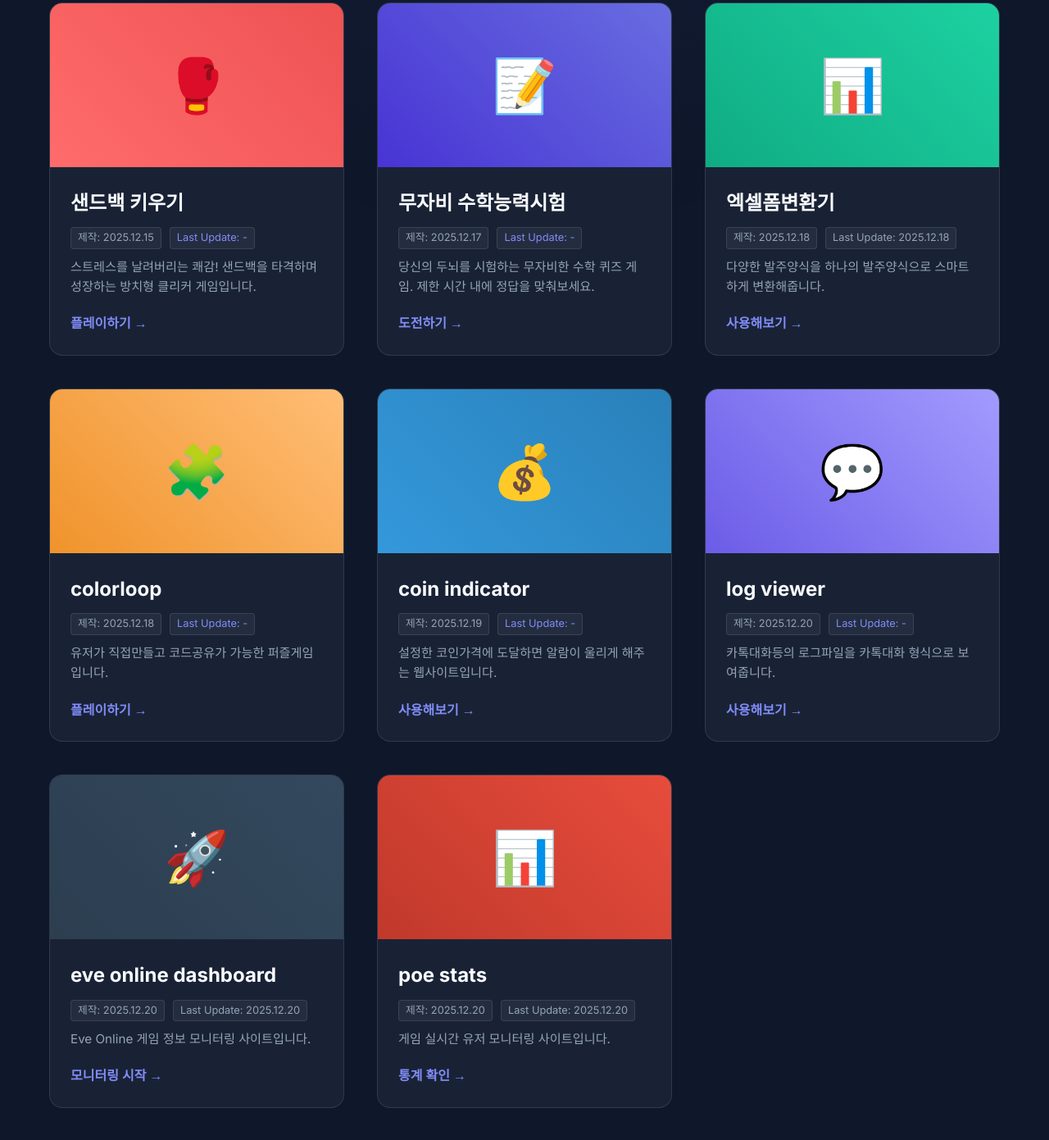
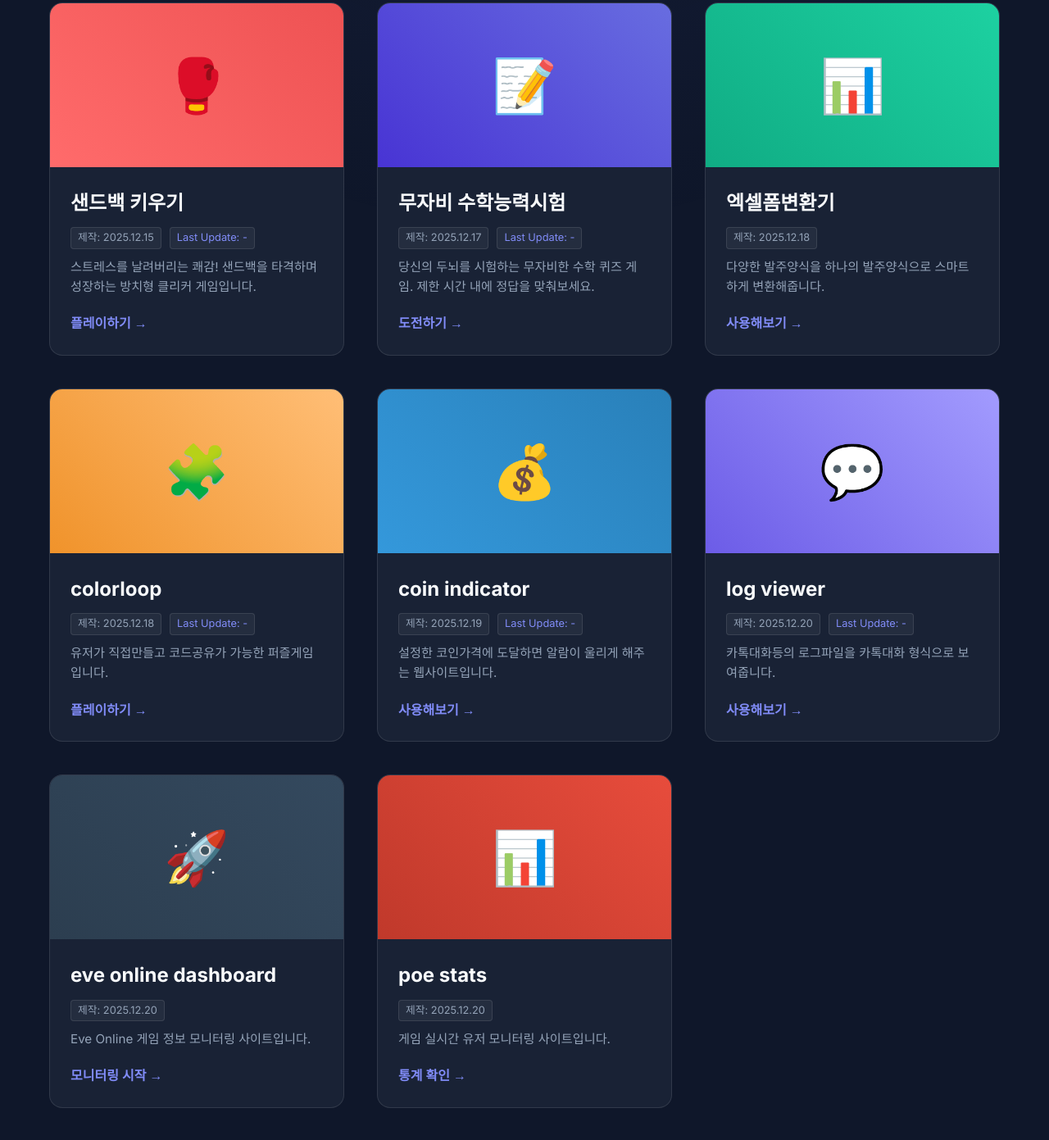
Before and after one commit to coreorders/portfolio, a plain HTML site: page index.html in a window 1280 px wide. Shown: the part 861-2252 px from the top of the page at 82% size. Drawn offline with Linux system fonts and the light colour scheme; no server answers.

Commit message:
Add files via upload

```diff
--- a/index.html
+++ b/index.html
@@ -102,7 +102,6 @@
                                 <h3 class="card-title">엑셀폼변환기</h3>
                                 <div class="project-meta">
                                     <span class="meta-date">제작: 2025.12.18</span>
-                                    <span class="meta-date">Last Update: 2025.12.18</span>
                                 </div>
                                 <p class="card-desc">다양한 발주양식을 하나의 발주양식으로 스마트하게 변환해줍니다.</p>
                                 <div class="card-links">
@@ -183,7 +182,6 @@
                                 <h3 class="card-title">eve online dashboard</h3>
                                 <div class="project-meta">
                                     <span class="meta-date">제작: 2025.12.20</span>
-                                    <span class="meta-date">Last Update: 2025.12.20</span>
                                 </div>
                                 <p class="card-desc">Eve Online 게임 정보 모니터링 사이트입니다.</p>
                                 <div class="card-links">
@@ -203,7 +201,6 @@
                                 <h3 class="card-title">poe stats</h3>
                                 <div class="project-meta">
                                     <span class="meta-date">제작: 2025.12.20</span>
-                                    <span class="meta-date">Last Update: 2025.12.20</span>
                                 </div>
                                 <p class="card-desc">게임 실시간 유저 모니터링 사이트입니다.</p>
                                 <div class="card-links">
```
Also changed, not shown: 1 other file.
